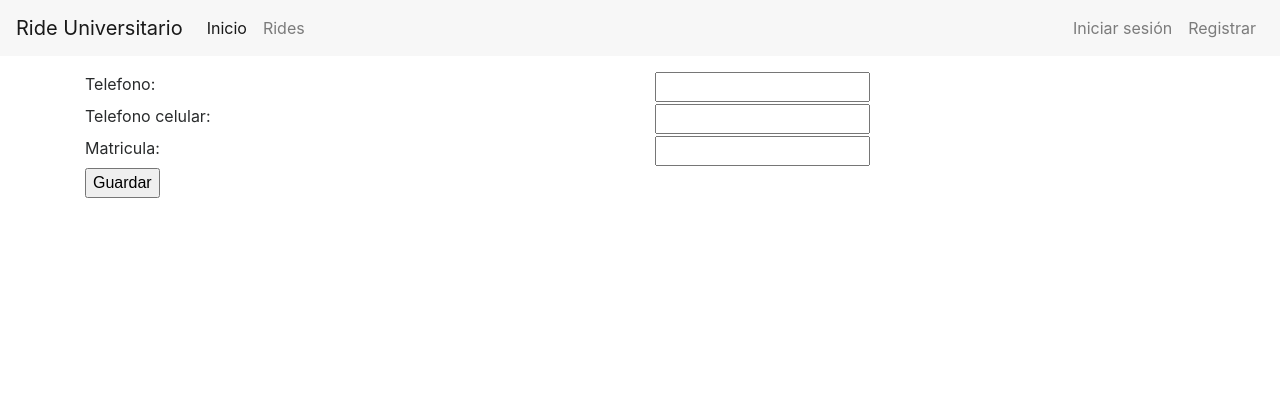
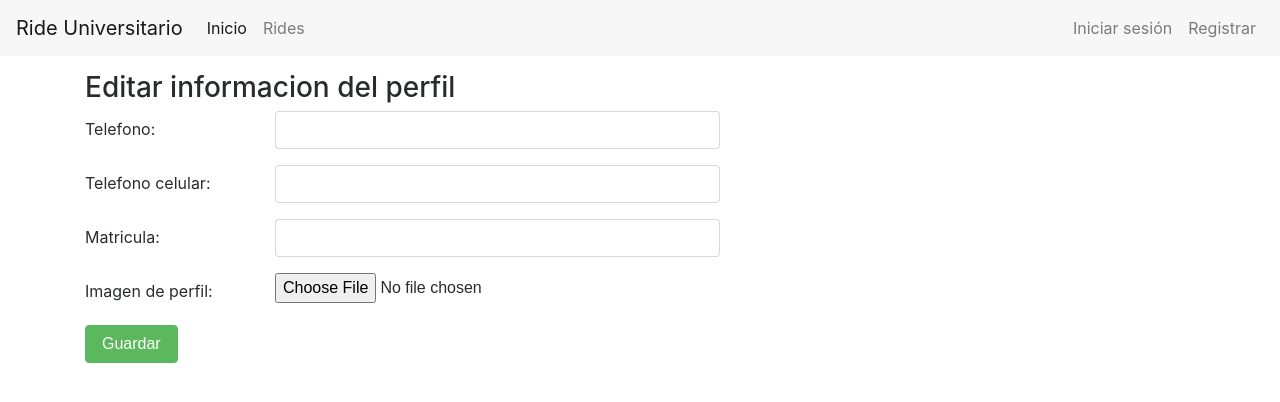
Before and after one commit to ramirouvalle/runi, a Django app: template templates/users/user_edit_profile.html in a window 1280 px wide. Shown: the top 402 px of the page. Run offline with Django 3.2, Linux system fonts and the light colour scheme; the template is opened without the code that fills it: values that come from a table or form of the project are taken from there, others are empty; some libraries are stand-ins or nearby versions.

Commit message:
User profile form modified

```diff
--- a/templates/users/user_edit_profile.html
+++ b/templates/users/user_edit_profile.html
@@ -1,28 +1,40 @@
 {% extends "rides/base.html" %}
+{% load add_class %}
 
 {% block content %}
-<form action="{% url 'users:user_edit_profile' user.username %}" method="post" enctype="multipart/form-data">
-    {% csrf_token %}
-    <div class="row">
-        <div class="col-4 col-sm-6">
-            <label>Telefono:</label>
+    <form action="{% url 'users:user_edit_profile' user.username %}" method="post" enctype="multipart/form-data">
+        {% csrf_token %}
+
+        <div class="form-group row">
+            <div class="col-12">
+                <h3>Editar informacion del perfil</h3>
+            </div>
+            <label class="col-3 col-sm-2 col-form-label">Telefono:</label>
+            <div class="col-9 col-sm-5">
+                {{ form.phone_number|addcss:"form-control" }}
+            </div>
         </div>
-        <div class="col-8 col-sm-6">
-            {{ form.phone_number }}
+
+        <div class="form-group row">
+            <label class="col-3 col-sm-2 col-form-label">Telefono celular:</label>
+            <div class="col-9 col-sm-5">
+                {{ form.cell_phone_number|addcss:"form-control" }}
+            </div>
         </div>
-        <div class="col-4 col-sm-6">
-            <label>Telefono celular:</label>
+
+        <div class="form-group row">
+            <label class="col-3 col-sm-2 col-form-label">Matricula:</label>
+            <div class="col-9 col-sm-5">
+                {{ form.student_number|addcss:"form-control" }}
+            </div>
         </div>
-        <div class="col-8 col-sm-6">
-            {{ form.cell_phone_number }}
+
+        <div class="form-group row">
+            <label class="col-3 col-sm-2 col-form-label">Imagen de perfil:</label>
+            <div class="col-9 col-sm-2">
+                {{ form.image|addcss:"form-control-file" }}
+            </div>
         </div>
-        <div class="col-4 col-sm-6">
-            <label>Matricula:</label>
-        </div>
-        <div class="col-8 col-sm-6">
-            {{ form.student_number }}
-        </div>
-    </div>
-    <input type="submit" value="Guardar">
-</form>
+        <input class="btn btn-success" type="submit" value="Guardar">
+    </form>
 {% endblock content %}
--- /dev/null
+++ b/users/templatetags/add_class.py
@@ -0,0 +1,8 @@
+from django import template
+
+register = template.Library()
+
+
+@register.filter(name='addcss')
+def addcss(field, css):
+    return field.as_widget(attrs={"class": css})
```
Also changed, not shown: users/templatetags/__init__.py (added).
